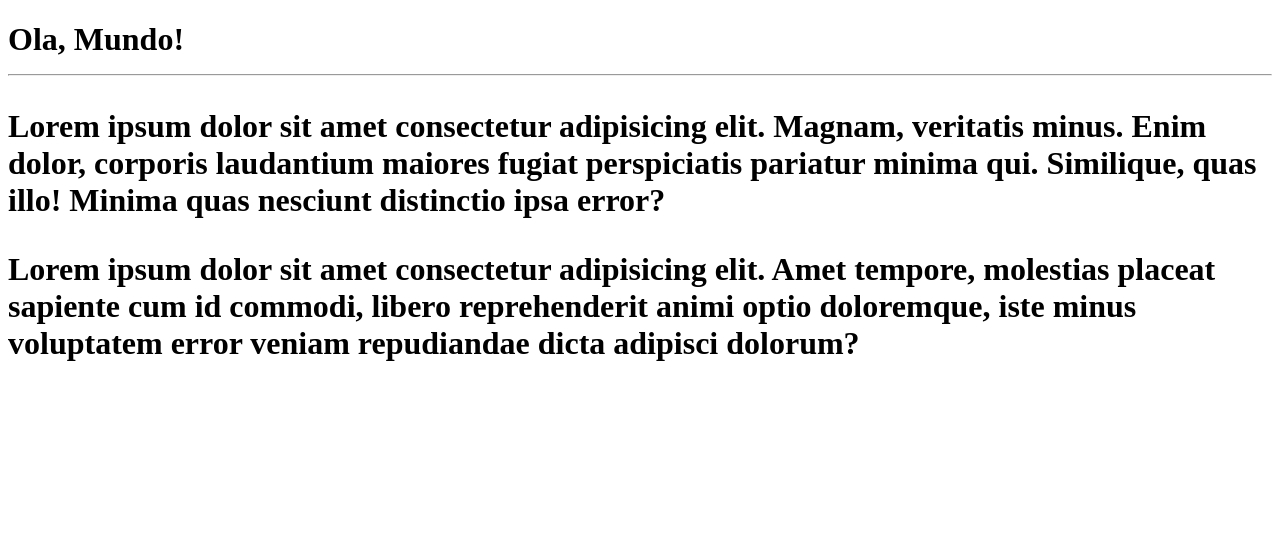
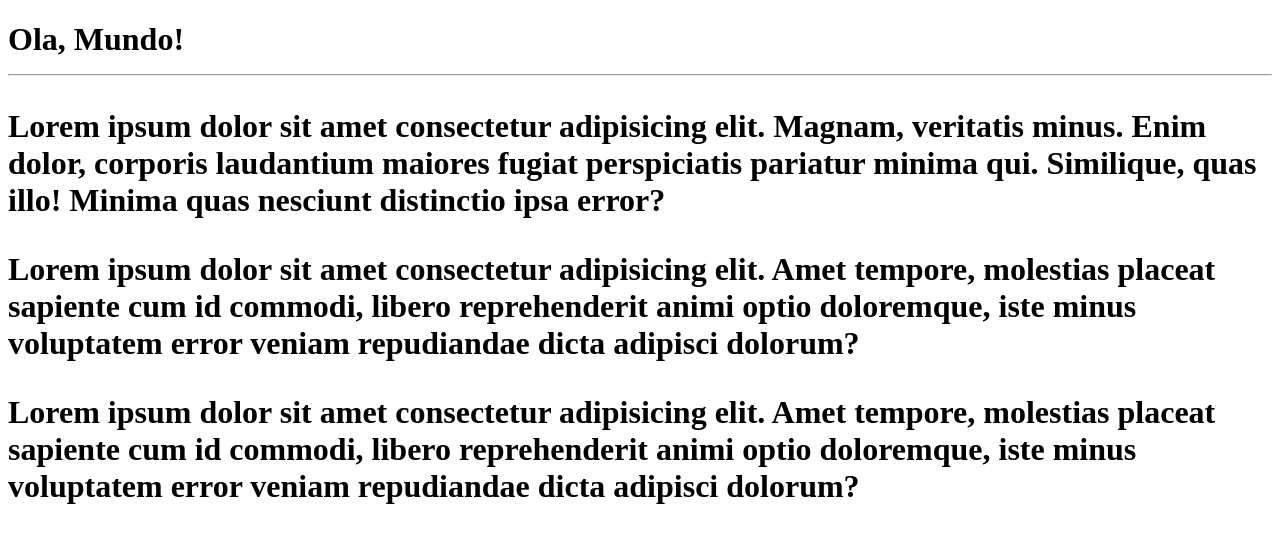
Before and after one commit to Thiago-out/Ola-Mundo, a plain HTML site: page index.html in a window 1280 px wide. Drawn offline with Linux system fonts and the light colour scheme.

Commit message:
paragrafo adicional

```diff
--- a/index.html
+++ b/index.html
@@ -12,6 +12,7 @@
         <p>Lorem ipsum dolor sit amet consectetur adipisicing elit. Magnam, veritatis minus. Enim dolor, corporis laudantium maiores fugiat perspiciatis pariatur minima qui. Similique, quas illo! Minima quas nesciunt distinctio ipsa error?
 
             <p>Lorem ipsum dolor sit amet consectetur adipisicing elit. Amet tempore, molestias placeat sapiente cum id commodi, libero reprehenderit animi optio doloremque, iste minus voluptatem error veniam repudiandae dicta adipisci dolorum?
+                            <p>Lorem ipsum dolor sit amet consectetur adipisicing elit. Amet tempore, molestias placeat sapiente cum id commodi, libero reprehenderit animi optio doloremque, iste minus voluptatem error veniam repudiandae dicta adipisci dolorum?
 
             </p>
         </p>
```
